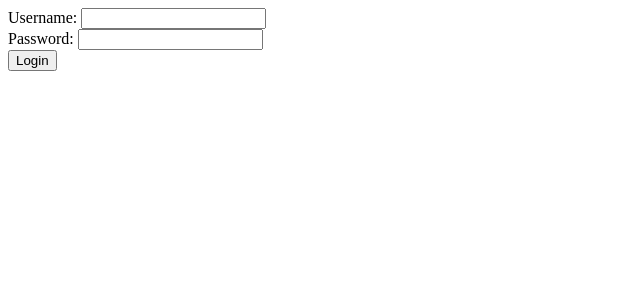
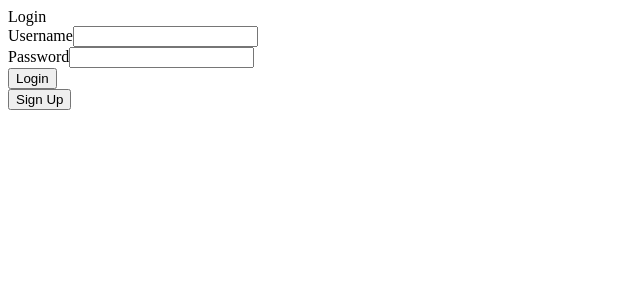
Before and after one commit to JoeSheen/otllo, a Vue app in the folder frontend/otllo-ui/: page / in a window 1280 px wide. Shown: the top 300 px of the page, without its empty margins (0-640 px from the left). Built offline with nearby package versions, Linux system fonts and the light colour scheme.

Commit message:
Continued working on UI

```diff
--- a/frontend/otllo-ui/package.json
+++ b/frontend/otllo-ui/package.json
@@ -9,6 +9,7 @@
     "preview": "vite preview"
   },
   "dependencies": {
+    "axios": "^1.7.7",
     "vue": "^3.5.12",
     "vue-router": "^4.4.5"
   },
--- /dev/null
+++ b/frontend/otllo-ui/src/api/axios-api.ts
@@ -0,0 +1,14 @@
+import axios from "axios";
+
+const axiosInst = axios.create({
+  baseURL: "http://localhost:9092/api/v1/",
+  timeout: 2000,
+});
+
+export const request = (method: string, url: string, data: any) => {
+  return axiosInst({
+    method: method,
+    url: url,
+    data: data,
+  });
+};
--- a/frontend/otllo-ui/src/router/index.ts
+++ b/frontend/otllo-ui/src/router/index.ts
@@ -1,9 +1,14 @@
 import { createRouter, createMemoryHistory } from "vue-router";
+
 import LoginView from "../views/LoginView.vue";
+import SignupView from "../views/SignupView.vue";
 
 const router = createRouter({
   history: createMemoryHistory(),
-  routes: [{ path: "/", name: "LoginView", component: LoginView }],
+  routes: [
+    { path: "/", component: LoginView },
+    { path: "/signup", component: SignupView },
+  ],
 });
 
 export default router;
--- a/frontend/otllo-ui/src/views/LoginView.vue
+++ b/frontend/otllo-ui/src/views/LoginView.vue
@@ -1,13 +1,45 @@
+<script>
+import { request } from "../api/axios-api";
+
+export default {
+  name: "LoginView",
+  data: function () {
+    return {
+      loginDetails: {
+        username: "",
+        password: "",
+      },
+    };
+  },
+  methods: {
+    handleLogin() {
+      if (
+        this.loginDetails.username != "" &&
+        this.loginDetails.password != ""
+      ) {
+        // for now this will do
+        request("POST", "auth/login", this.loginDetails).then((value) =>
+          console.log(value.data)
+        );
+      }
+    },
+  },
+};
+</script>
+
 <template>
   <form name="login-form">
+    <div>Login</div>
     <div>
-      <label for="username">Username: </label>
-      <input id="username" type="text" />
+      <label for="username">Username</label>
+      <input id="username" type="text" v-model="loginDetails.username" />
     </div>
     <div>
-      <label for="password">Password: </label>
-      <input id="password" type="password" />
+      <label for="password">Password</label>
+      <input id="password" type="password" v-model="loginDetails.password" />
     </div>
-    <button type="submit">Login</button>
+    <button type="submit" v-on:click.prevent="handleLogin()">Login</button>
   </form>
+
+  <button @click="$router.push('/signup/')">Sign Up</button>
 </template>
--- /dev/null
+++ b/frontend/otllo-ui/src/views/SignupView.vue
@@ -0,0 +1,22 @@
+<script>
+import { request } from "../api/axios-api";
+
+export default {
+  name: "SignupView",
+  data: function () {
+    return {
+      signupDetails: {},
+    };
+  },
+  methods: {
+    handleSignup() {},
+  },
+};
+</script>
+
+<template>
+  <form name="signup-form">
+    <div>Sign Up</div>
+  </form>
+  <button @click="$router.push('/')">Login</button>
+</template>
```
Also changed, not shown: frontend/otllo-ui/src/App.vue (+1 -32 lines), 1 other file (tests, documents, lock files or other folders).
